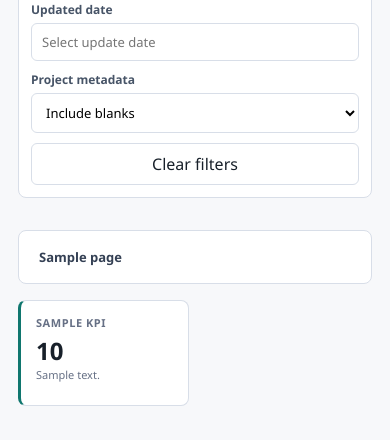
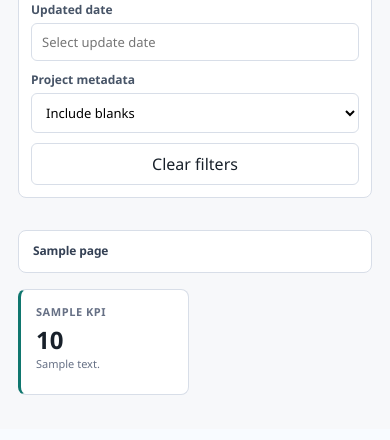
Before and after one commit to mathew-bateman/P6, a Django app: template templates/backups/portfolio_reporting_report.html in a window 390 px wide. Shown: the part 742-1182 px from the top of the page. After the commit the page ends 1137 px from the top, so only its background shows below. Run offline with Django 5.2, Linux system fonts and the light colour scheme; the template is opened without the code that fills it: most values are stand-ins (such as "Sample title", 1, 10 or a date in 2020); some libraries are stand-ins or nearby versions.

Commit message:
fix: compact portfolio report navigation

```diff
--- a/templates/backups/portfolio_reporting_report.html
+++ b/templates/backups/portfolio_reporting_report.html
@@ -9,10 +9,10 @@
 <style>
     .portfolio-hero { align-items: flex-start; }
     .portfolio-hero-actions { display:flex; gap:8px; flex-wrap:wrap; }
-    .portfolio-layout { display:grid; grid-template-columns:230px minmax(0,1fr); gap:16px; align-items:start; }
+    .portfolio-layout { display:grid; grid-template-columns:230px minmax(0,1fr); gap:16px; align-items:start; margin:0; }
     .portfolio-sidebar { position:sticky; top:calc(var(--app-header-height, 62px) + 18px); margin:0; padding:0; border:0; background:transparent; box-shadow:none; }
-    .portfolio-report-nav { display:grid; grid-template-columns:repeat(3,minmax(0,1fr)); gap:5px; margin:0 0 16px; padding:8px 10px; }
-    .portfolio-report-nav a { display:block; padding:9px 10px; border-radius:6px; color:#344054; font-size:13px; font-weight:650; text-decoration:none; }
+    .portfolio-report-nav { display:grid; grid-template-columns:repeat(6,minmax(0,1fr)); gap:4px; margin:0 0 16px; padding:6px; }
+    .portfolio-report-nav a { display:block; overflow:hidden; padding:7px 2px; border-radius:6px; color:#344054; font-size:11px; font-weight:650; letter-spacing:-.01em; line-height:1.2; text-align:center; text-overflow:ellipsis; text-decoration:none; white-space:nowrap; }
     .portfolio-report-nav a:hover { background:#eef2f7; }
     .portfolio-report-nav a.current { background:#e8f5f2; color:#087f70; }
     .portfolio-filters { padding:12px; }
@@ -64,7 +64,8 @@
     .portfolio-error { margin:0 0 16px; border-color:#fecdca; background:#fff7f6; color:#b42318; text-align:left; }
     .portfolio-note { margin:0 0 16px; padding:12px 14px; border:1px solid #b2ddff; border-radius:8px; background:#eff8ff; color:#175cd3; font-size:12px; line-height:1.45; }
     @media (max-width:760px) {
-        .portfolio-report-nav { grid-template-columns:1fr 1fr; }
+        .portfolio-report-nav { grid-template-columns:none; grid-auto-columns:max-content; grid-auto-flow:column; overflow-x:auto; }
+        .portfolio-report-nav a { padding-left:8px; padding-right:8px; font-size:12px; }
         .portfolio-kpis { grid-template-columns:1fr 1fr; }
         .portfolio-bar-row { grid-template-columns:1fr 60px; }
         .portfolio-bar-track { grid-column:1/-1; grid-row:2; }
```
Also changed, not shown: backups/tests/test_portfolio_reporting.py (+2 -0 lines).
